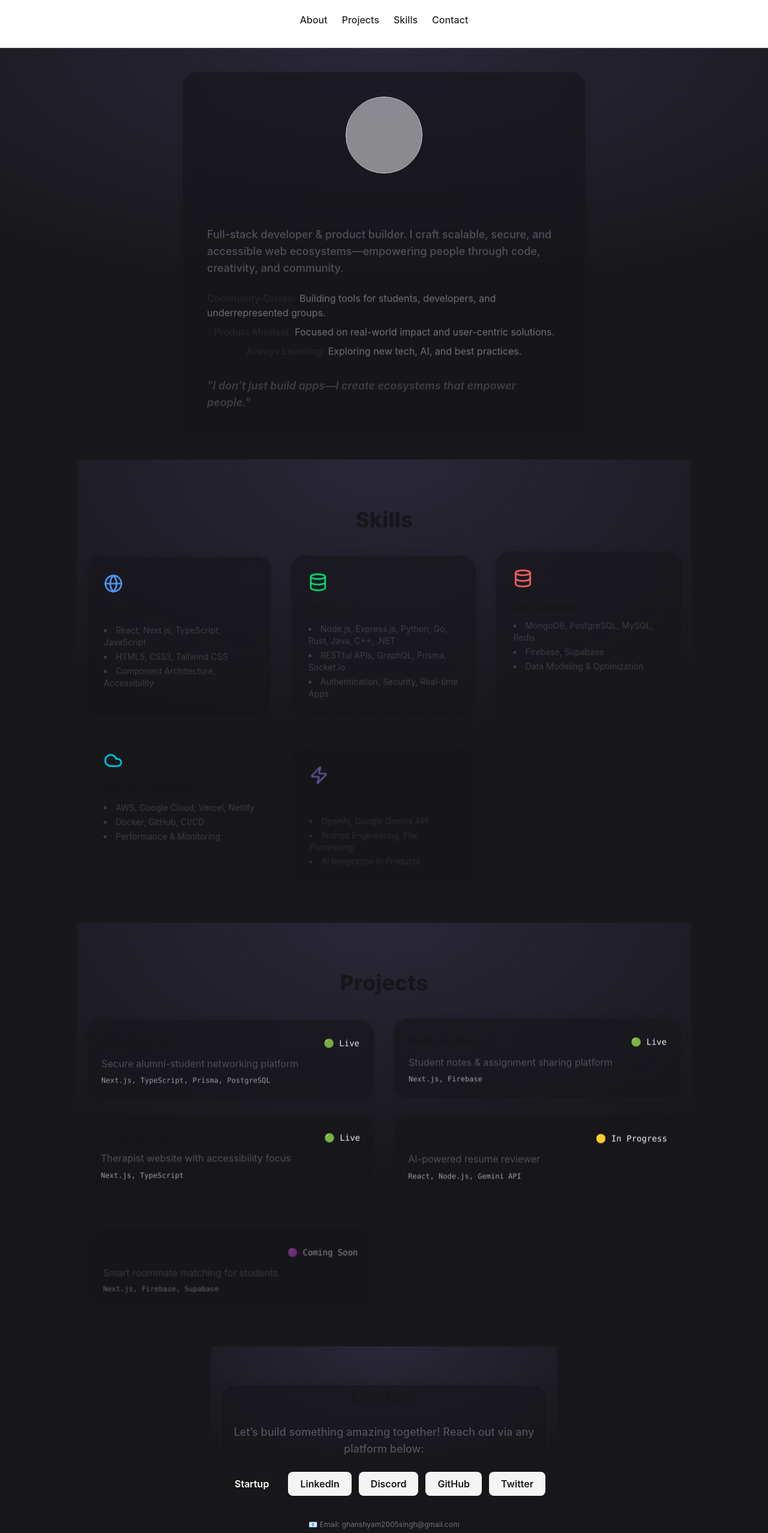
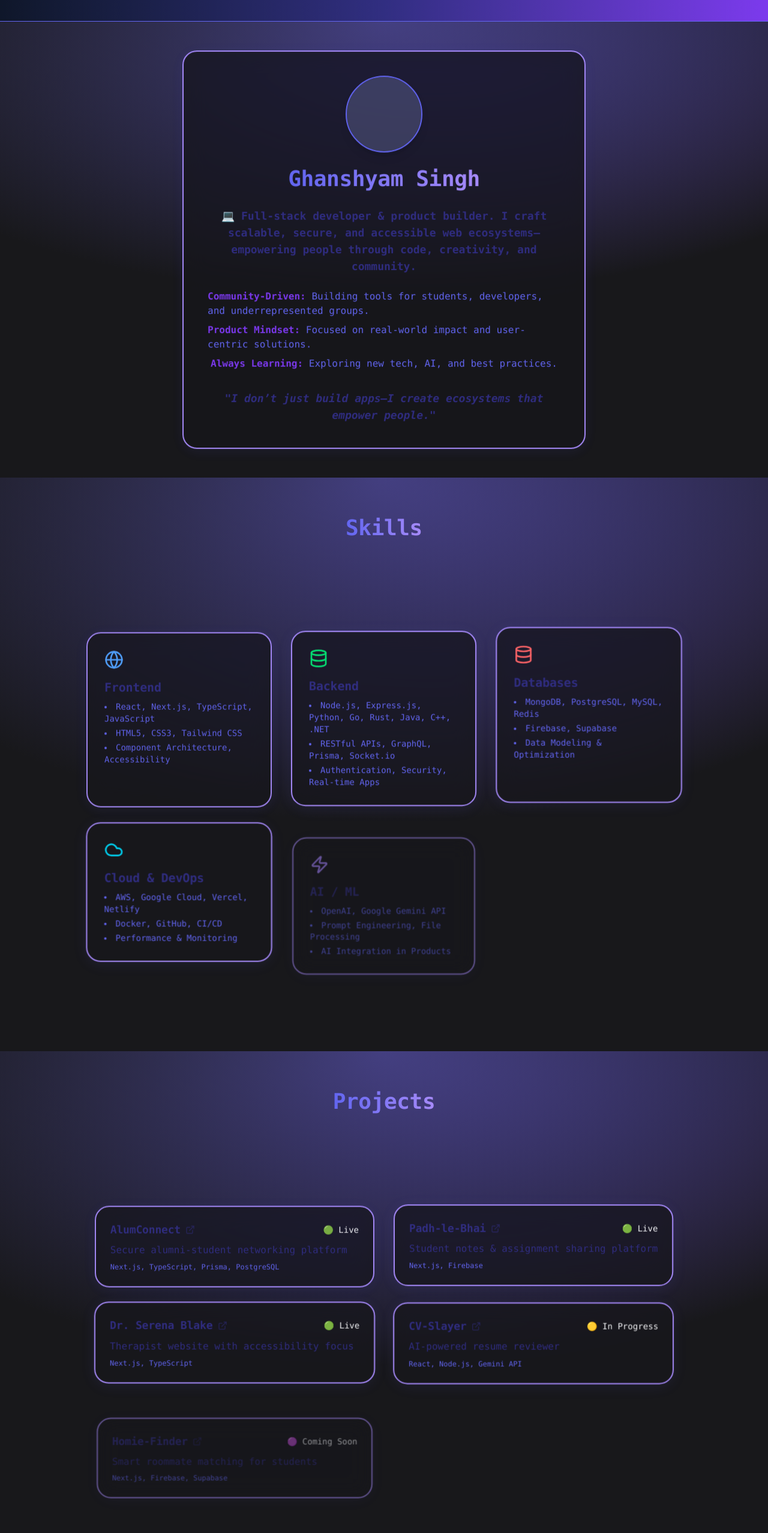
Before and after one commit to ghanshyam2005singh/ghanshyamsingh.dev, a Next.js app: page / in a window 1280 px wide. Shown: the part 111-2666 px from the top of the page at 60% size. Built offline with nearby package versions, Linux system fonts and the light colour scheme.

Commit message:
theme-update

```diff
--- a/src/components/About.tsx
+++ b/src/components/About.tsx
@@ -8,7 +8,7 @@ const About: React.FC = () => {
   return (
     <section
       id="about"
-      className="relative flex items-center justify-center min-h-[70vh] py-10 px-2 sm:px-0 overflow-hidden"
+      className="relative flex items-center justify-center min-h-[70vh] py-12 px-2 sm:px-0 overflow-hidden bg-gradient-to-br from-[#0f172a] via-[#312e81] to-[#7c3aed]"
     >
       {/* Soft radial background */}
       <div className="soft-bg"></div>
@@ -18,13 +18,13 @@ const About: React.FC = () => {
         initial={{ opacity: 0, y: 60, scale: 0.97 }}
         whileInView={{ opacity: 1, y: 0, scale: 1 }}
         viewport={{ once: true, amount: 0.5 }}
-        transition={{ duration: 0.8, type: "spring" }}
-        className="glass-card relative z-10 w-full max-w-2xl mx-auto px-4 sm:px-10 py-10 flex flex-col items-center gap-6"
+        transition={{ duration: 0.7, type: "spring" }}
+        className="glass-card relative z-10 w-full max-w-2xl mx-auto px-4 sm:px-10 py-10 flex flex-col items-center gap-6 border border-[#6366f1] shadow-2xl"
       >
         {/* Avatar */}
-        <div className="relative w-24 h-24 sm:w-32 sm:h-32 mx-auto rounded-full overflow-hidden border border-zinc-200 dark:border-zinc-700 shadow">
+        <div className="relative w-24 h-24 sm:w-32 sm:h-32 mx-auto rounded-full overflow-hidden border-2 border-[#6366f1] shadow-lg">
           {!imgLoaded && (
-            <div className="absolute inset-0 bg-zinc-200 dark:bg-zinc-800 animate-pulse" />
+            <div className="absolute inset-0 bg-[#a5b4fc]/40 dark:bg-[#312e81]/60 animate-pulse" />
           )}
           <Image
             src="/assets/cmo-2.jpg"
@@ -37,30 +37,30 @@ const About: React.FC = () => {
         </div>
 
         {/* Name */}
-        <h2 className="text-2xl sm:text-3xl font-bold text-zinc-900 dark:text-zinc-100 mb-1 tracking-tight">
+        <h2 className="text-3xl sm:text-4xl font-extrabold text-transparent bg-clip-text bg-gradient-to-r from-[#6366f1] to-[#a78bfa] font-mono tracking-tight mb-1">
           Ghanshyam Singh
         </h2>
 
         {/* Tagline */}
-        <p className="text-base sm:text-lg text-zinc-600 dark:text-zinc-300 font-medium">
-          Full-stack developer & product builder. I craft scalable, secure, and accessible web ecosystems—empowering people through code, creativity, and community.
+        <p className="text-base sm:text-lg text-[#312e81] dark:text-[#a78bfa] font-semibold font-mono text-center">
+          <span className="inline-block animate-wiggle">💻</span> Full-stack developer & product builder. I craft scalable, secure, and accessible web ecosystems—empowering people through code, creativity, and community.
         </p>
 
         {/* List */}
-        <ul className="flex flex-col gap-2 items-center text-sm sm:text-base text-zinc-500 dark:text-zinc-400">
+        <ul className="flex flex-col gap-2 items-center text-sm sm:text-base text-[#6366f1] dark:text-[#a78bfa] font-mono">
           <li>
-            <span className="font-medium text-zinc-800 dark:text-zinc-200">Community-Driven:</span> Building tools for students, developers, and underrepresented groups.
+            <span className="font-bold text-[#7c3aed] dark:text-[#a78bfa]">{`Community-Driven:`}</span> Building tools for students, developers, and underrepresented groups.
           </li>
           <li>
-            <span className="font-medium text-zinc-800 dark:text-zinc-200">Product Mindset:</span> Focused on real-world impact and user-centric solutions.
+            <span className="font-bold text-[#7c3aed] dark:text-[#a78bfa]">{`Product Mindset:`}</span> Focused on real-world impact and user-centric solutions.
           </li>
           <li>
-            <span className="font-medium text-zinc-800 dark:text-zinc-200">Always Learning:</span> Exploring new tech, AI, and best practices.
+            <span className="font-bold text-[#7c3aed] dark:text-[#a78bfa]">{`Always Learning:`}</span> Exploring new tech, AI, and best practices.
           </li>
         </ul>
 
         {/* Quote */}
-        <blockquote className="italic text-zinc-700 dark:text-zinc-300 mt-2 text-base sm:text-lg font-semibold">
+        <blockquote className="italic text-[#312e81] dark:text-[#a78bfa] mt-2 text-base sm:text-lg font-semibold font-mono text-center">
           &quot;I don’t just build apps—I create ecosystems that empower people.&quot;
         </blockquote>
       </motion.div>
--- a/src/components/Contact.tsx
+++ b/src/components/Contact.tsx
@@ -3,24 +3,24 @@ import React from "react";
 const Contact: React.FC = () => (
   <section
     id="contact"
-    className="relative max-w-xl mx-auto py-16 px-4 flex flex-col items-center gap-8"
+    className="relative w-full mx-auto py-16 px-4 flex flex-col items-center gap-8 bg-gradient-to-br from-[#0f172a] via-[#312e81] to-[#7c3aed]"
   >
     {/* Soft radial background */}
     <div className="soft-bg"></div>
 
-    <div className="glass-card w-full flex flex-col items-center gap-6 z-10 relative">
-      <h2 className="text-2xl sm:text-3xl font-bold text-zinc-900 dark:text-zinc-100 mb-1 tracking-tight">
+    <div className="glass-card max-w-xl flex flex-col items-center gap-6 z-10 relative border border-[#6366f1] shadow-2xl">
+      <h2 className="text-2xl sm:text-3xl font-extrabold text-transparent bg-clip-text bg-gradient-to-r from-[#6366f1] to-[#a78bfa] font-mono tracking-tight mb-1">
         Contact
       </h2>
-      <p className="text-base sm:text-lg text-zinc-600 dark:text-zinc-300 font-medium text-center">
-        Let’s build something amazing together! Reach out via any platform below:
+      <p className="text-base sm:text-lg text-[#312e81] dark:text-[#a78bfa] font-semibold font-mono text-center">
+        <span className="inline-block animate-wiggle">💬</span> Let’s build something amazing together! Reach out via any platform below:
       </p>
       <div className="flex flex-wrap justify-center gap-3 w-full">
         <a
           href="https://iron-industry.tech/"
           target="_blank"
           rel="noopener noreferrer"
-          className="rounded-lg px-5 py-2 font-semibold bg-zinc-900 text-white dark:bg-zinc-100 dark:text-zinc-900 hover:bg-zinc-800 dark:hover:bg-zinc-200 transition"
+          className="rounded-lg px-5 py-2 font-semibold bg-[#6366f1] text-white hover:bg-[#7c3aed] transition font-mono"
         >
           Startup
         </a>
@@ -28,7 +28,7 @@ const Contact: React.FC = () => (
           href="https://www.linkedin.com/in/ghanshyam-singh-b014232b2/"
           target="_blank"
           rel="noopener noreferrer"
-          className="rounded-lg px-5 py-2 font-semibold bg-zinc-100 text-zinc-900 dark:bg-zinc-800 dark:text-zinc-100 hover:bg-zinc-200 dark:hover:bg-zinc-700 transition"
+          className="rounded-lg px-5 py-2 font-semibold bg-white text-[#312e81] dark:bg-zinc-800 dark:text-[#a78bfa] hover:bg-[#a5b4fc] hover:text-[#312e81] transition font-mono"
         >
           LinkedIn
         </a>
@@ -36,7 +36,7 @@ const Contact: React.FC = () => (
           href="https://discord.gg/FFEZqzGwtG"
           target="_blank"
           rel="noopener noreferrer"
-          className="rounded-lg px-5 py-2 font-semibold bg-zinc-100 text-zinc-900 dark:bg-zinc-800 dark:text-zinc-100 hover:bg-zinc-200 dark:hover:bg-zinc-700 transition"
+          className="rounded-lg px-5 py-2 font-semibold bg-white text-[#312e81] dark:bg-zinc-800 dark:text-[#a78bfa] hover:bg-[#a5b4fc] hover:text-[#312e81] transition font-mono"
         >
           Discord
         </a>
@@ -44,7 +44,7 @@ const Contact: React.FC = () => (
           href="https://github.com/ghanshyam2005singh"
           target="_blank"
           rel="noopener noreferrer"
-          className="rounded-lg px-5 py-2 font-semibold bg-zinc-100 text-zinc-900 dark:bg-zinc-800 dark:text-zinc-100 hover:bg-zinc-200 dark:hover:bg-zinc-700 transition"
+          className="rounded-lg px-5 py-2 font-semibold bg-white text-[#312e81] dark:bg-zinc-800 dark:text-[#a78bfa] hover:bg-[#a5b4fc] hover:text-[#312e81] transition font-mono"
         >
           GitHub
         </a>
@@ -52,13 +52,13 @@ const Contact: React.FC = () => (
           href="https://twitter.com/https_ghanshyam"
           target="_blank"
           rel="noopener noreferrer"
-          className="rounded-lg px-5 py-2 font-semibold bg-zinc-100 text-zinc-900 dark:bg-zinc-800 dark:text-zinc-100 hover:bg-zinc-200 dark:hover:bg-zinc-700 transition"
+          className="rounded-lg px-5 py-2 font-semibold bg-white text-[#312e81] dark:bg-zinc-800 dark:text-[#a78bfa] hover:bg-[#a5b4fc] hover:text-[#312e81] transition font-mono"
         >
           Twitter
         </a>
       </div>
-      <p className="text-xs text-zinc-500 mt-4">
-        📧 Email: ghanshyam2005singh@gmail.com
+      <p className="text-xs text-[#6366f1] dark:text-[#a78bfa] mt-4 font-mono">
+         Email: <span className="underline">ghanshyam2005singh@gmail.com</span>
       </p>
     </div>
   </section>
--- a/src/components/Header.tsx
+++ b/src/components/Header.tsx
@@ -1,14 +1,11 @@
 import React from "react";
 
 const Header: React.FC = () => (
-  <header className="w-full py-8 bg-white dark:bg-gray-900 border-b border-zinc-200 dark:border-zinc-700 shadow-sm">
+  <header className="w-full py-8 bg-gradient-to-r from-[#0f172a] via-[#312e81] to-[#7c3aed] border-b border-[#6366f1] shadow-lg">
     <div className="max-w-4xl mx-auto flex flex-col items-center px-4">
-      <h1 className="text-3xl sm:text-4xl font-extrabold mb-2 text-center text-zinc-900 dark:text-zinc-100 tracking-tight">
+      <h1 className="text-3xl sm:text-4xl font-extrabold mb-2 text-center text-white tracking-tight font-mono drop-shadow">
         Ghanshyam Singh
       </h1>
-      <p className="text-base sm:text-lg text-zinc-600 dark:text-zinc-300 mb-4 text-center font-medium tracking-wide">
-        <span className="inline-block animate-wiggle">🚀</span> Crafting Impactful Digital Experiences.
-      </p>
       <nav className="flex gap-6 mt-2">
         {[
           { href: "#about", label: "About" },
@@ -19,8 +16,8 @@ const Header: React.FC = () => (
           <a
             key={item.href}
             href={item.href}
-            className="relative font-medium text-zinc-800 dark:text-zinc-200 hover:text-primary transition-colors duration-200
-              after:content-[''] after:block after:h-0.5 after:bg-primary after:scale-x-0 hover:after:scale-x-100 after:transition-transform after:duration-300 after:origin-left"
+            className="relative font-semibold text-white hover:text-[#a5b4fc] transition-colors duration-200
+              after:content-[''] after:block after:h-0.5 after:bg-[#a5b4fc] after:scale-x-0 hover:after:scale-x-100 after:transition-transform after:duration-300 after:origin-left"
           >
             {item.label}
           </a>
--- a/src/components/Projects.tsx
+++ b/src/components/Projects.tsx
@@ -1,7 +1,6 @@
 import React from "react";
 import { motion } from "framer-motion";
 import { ExternalLink } from "lucide-react";
-import type { Transition } from "framer-motion";
 
 type Project = {
   name: string;
@@ -55,14 +54,14 @@ const cardVariants = {
     opacity: 1,
     y: 0,
     scale: 1,
-    transition: { delay: i * 0.13, type: "spring" as Transition["type"], stiffness: 120 }
+    transition: { delay: i * 0.13, type: "spring" as const, stiffness: 120 }
   }),
 };
 
 const Projects: React.FC = () => (
   <section
     id="projects"
-    className="relative max-w-5xl mx-auto py-20 px-4"
+    className="relative w-full mx-auto py-16 px-4 flex flex-col items-center gap-8 bg-gradient-to-br from-[#0f172a] via-[#312e81] to-[#7c3aed]"
   >
     <div className="soft-bg"></div>
     <motion.h2
@@ -70,11 +69,11 @@ const Projects: React.FC = () => (
       whileInView={{ opacity: 1, y: 0 }}
       viewport={{ once: true }}
       transition={{ duration: 0.7, type: "spring" }}
-      className="text-3xl sm:text-4xl font-extrabold mb-10 text-center text-zinc-900 dark:text-zinc-100"
+      className="text-3xl sm:text-4xl font-extrabold mb-10 text-center text-transparent bg-clip-text bg-gradient-to-r from-[#6366f1] to-[#a78bfa] font-mono tracking-tight"
     >
       Projects
     </motion.h2>
-    <div className="grid gap-8 md:grid-cols-2">
+    <div className="grid gap-8 md:grid-cols-2 relative max-w-5xl mx-auto py-20 px-4">
       {projects.map((project, i) => (
         <motion.a
           key={project.name}
@@ -86,17 +85,17 @@ const Projects: React.FC = () => (
           whileInView="visible"
           viewport={{ once: true, amount: 0.3 }}
           variants={cardVariants}
-          className="group glass-card block rounded-xl border border-zinc-200 dark:border-zinc-700 shadow hover:shadow-lg transition-all p-6 relative overflow-hidden"
+          className="group glass-card block rounded-xl border border-[#6366f1] shadow-2xl hover:shadow-lg transition-all p-6 relative overflow-hidden"
         >
           <div className="flex items-center justify-between mb-2">
-            <h3 className="text-lg font-semibold text-zinc-900 dark:text-zinc-100 group-hover:underline flex items-center gap-2">
+            <h3 className="text-lg font-semibold text-[#312e81] dark:text-[#a78bfa] group-hover:underline flex items-center gap-2 font-mono">
               {project.name}
               <ExternalLink className="w-4 h-4 opacity-60 group-hover:opacity-100 transition" />
             </h3>
             <span className="text-sm font-mono">{project.status}</span>
           </div>
-          <p className="text-zinc-600 dark:text-zinc-300 mb-2">{project.description}</p>
-          <div className="text-xs text-zinc-400 dark:text-zinc-400 font-mono">{project.stack}</div>
+          <p className="text-[#312e81] dark:text-[#a78bfa] mb-2 font-mono">{project.description}</p>
+          <div className="text-xs text-[#6366f1] dark:text-[#a78bfa] font-mono">{project.stack}</div>
         </motion.a>
       ))}
     </div>
--- a/src/components/Skills.tsx
+++ b/src/components/Skills.tsx
@@ -1,6 +1,6 @@
 import React from "react";
 import { motion } from "framer-motion";
-import {  Database, Cloud, Zap, Shield, Globe } from "lucide-react";
+import { Database, Cloud, Zap, Shield, Globe } from "lucide-react";
 
 const skills = [
   {
@@ -59,30 +59,29 @@ const skills = [
   },
 ];
 
-
 const cardVariants = {
   hidden: { opacity: 0, y: 40, scale: 0.97 },
   visible: (i: number = 0) => ({
     opacity: 1,
     y: 0,
     scale: 1,
-    transition: { delay: i * 0.13, type: "spring", stiffness: 120 } as const
+    transition: { delay: i * 0.13, type: "spring" as const, stiffness: 120 }
   }),
 };
 
 const Skills: React.FC = () => (
-  <section id="skills" className="relative max-w-5xl mx-auto py-20 px-4">
+  <section id="skills" className="relative w-full mx-auto py-16 px-4 flex flex-col items-center gap-8 bg-gradient-to-br from-[#0f172a] via-[#312e81] to-[#7c3aed]">
     <div className="soft-bg"></div>
     <motion.h2
       initial={{ opacity: 0, y: -30 }}
       whileInView={{ opacity: 1, y: 0 }}
       viewport={{ once: true }}
       transition={{ duration: 0.7, type: "spring" }}
-      className="text-3xl sm:text-4xl font-extrabold mb-10 text-center text-zinc-900 dark:text-zinc-100"
+      className="text-3xl sm:text-4xl font-extrabold mb-10 text-center text-transparent bg-clip-text bg-gradient-to-r from-[#6366f1] to-[#a78bfa] font-mono tracking-tight"
     >
       Skills
     </motion.h2>
-    <div className="grid grid-cols-1 sm:grid-cols-2 lg:grid-cols-3 gap-8">
+    <div className="grid grid-cols-1 sm:grid-cols-2 lg:grid-cols-3 gap-8 relative max-w-5xl mx-auto py-20 px-4">
       {skills.map((skill, i) => (
         <motion.div
           key={skill.title}
@@ -91,11 +90,11 @@ const Skills: React.FC = () => (
           whileInView="visible"
           viewport={{ once: true, amount: 0.3 }}
           variants={cardVariants}
-          className="glass-card border border-zinc-200 dark:border-zinc-700 rounded-xl p-7 shadow hover:shadow-lg transition-all flex flex-col items-start group relative overflow-hidden"
+          className="glass-card border border-[#6366f1] rounded-xl p-7 shadow-2xl hover:shadow-lg transition-all flex flex-col items-start group relative overflow-hidden"
         >
           <div className="mb-4">{skill.icon}</div>
-          <h3 className="text-xl font-semibold mb-2 text-zinc-900 dark:text-zinc-100">{skill.title}</h3>
-          <ul className="list-disc list-inside text-zinc-700 dark:text-zinc-300 text-sm space-y-1">
+          <h3 className="text-xl font-semibold mb-2 text-[#312e81] dark:text-[#a78bfa] font-mono">{skill.title}</h3>
+          <ul className="list-disc list-inside text-[#6366f1] dark:text-[#a78bfa] text-sm space-y-1 font-mono">
             {skill.items.map((item, idx) => (
               <li key={idx}>{item}</li>
             ))}
--- a/src/pages/_document.tsx
+++ b/src/pages/_document.tsx
@@ -6,10 +6,13 @@ export default function Document() {
       <Head>
         <meta charSet="UTF-8" />
         <meta name="theme-color" content="#7c3aed" />
+        <meta name="description" content="Ghanshyam Singh – Full Stack Developer Portfolio" />
         <link rel="icon" href="/favicon.ico" />
-        <meta name="description" content="Ghanshyam Singh – Full Stack Developer Portfolio" />
+        {/* Optional: Preconnect for Google Fonts */}
+        <link rel="preconnect" href="https://fonts.googleapis.com" />
+        <link rel="preconnect" href="https://fonts.gstatic.com" crossOrigin="anonymous" />
       </Head>
-      <body className="bg-white dark:bg-gray-900 text-gray-900 dark:text-gray-100">
+      <body className="bg-white dark:bg-gray-900 text-gray-900 dark:text-gray-100 font-mono">
         <Main />
         <NextScript />
       </body>
--- a/styles/globals.css
+++ b/styles/globals.css
@@ -16,6 +16,11 @@ body {
   -moz-osx-font-smoothing: grayscale;
 }
 
+h1, h2, h3, h4, h5, h6, code, pre {
+  font-family: 'Fira Mono', 'JetBrains Mono', 'Menlo', 'Monaco', 'Consolas', monospace;
+  letter-spacing: -0.01em;
+}
+
 .dark body {
   background-color: #18181b;
   color: #f3f4f6;
@@ -23,8 +28,15 @@ body {
 
 /* Selection color */
 ::selection {
-  background: #a78bfa;
+  background: #6366f1;
   color: #fff;
+}
+
+/* Focus ring for accessibility */
+:focus-visible {
+  outline: 2px solid #a78bfa;
+  outline-offset: 2px;
+  transition: outline 0.2s;
 }
 
 /* Animations */
@@ -52,16 +64,20 @@ body {
 
 /* Modern glassmorphism card utility */
 .glass-card {
-  background: rgba(255,255,255,0.75);
-  backdrop-filter: blur(16px) saturate(180%);
+  background: rgba(255,255,255,0.85);
+  backdrop-filter: blur(18px) saturate(200%);
   border-radius: 1.5rem;
-  border: 1px solid rgba(200,200,200,0.14);
-  box-shadow: 0 2px 16px 0 rgba(30,41,59,0.06);
-  transition: box-shadow 0.2s;
+  border: 2px solid #6366f1;
+  box-shadow: 0 4px 24px 0 rgba(99,102,241,0.10);
+  transition: box-shadow 0.2s, border-color 0.2s;
+}
+.glass-card:focus-within, .glass-card:hover {
+  border-color: #a78bfa;
+  box-shadow: 0 8px 32px 0 rgba(99,102,241,0.18);
 }
 .dark .glass-card {
-  background: rgba(24,24,27,0.7);
-  border: 1px solid rgba(63,63,70,0.14);
+  background: rgba(24,24,27,0.82);
+  border: 2px solid #a78bfa;
 }
 
 /* Soft radial background for hero/about/sections */
@@ -70,10 +86,10 @@ body {
   inset: 0;
   z-index: 0;
   pointer-events: none;
-  background: radial-gradient(ellipse 80% 60% at 50% 0%, #a78bfa18 0%, #fff0 100%);
+  background: radial-gradient(ellipse 80% 60% at 50% 0%, #a78bfa33 0%, #fff0 100%);
 }
 .dark .soft-bg {
-  background: radial-gradient(ellipse 80% 60% at 50% 0%, #a78bfa22 0%, #18181b 100%);
+  background: radial-gradient(ellipse 80% 60% at 50% 0%, #a78bfa44 0%, #18181b 100%);
 }
 
 /* Responsive tweaks for cards/sections */
```
Also changed, not shown: src/components/Footer.tsx (+5 -5 lines), src/pages/index.tsx (+12 -2 lines).
